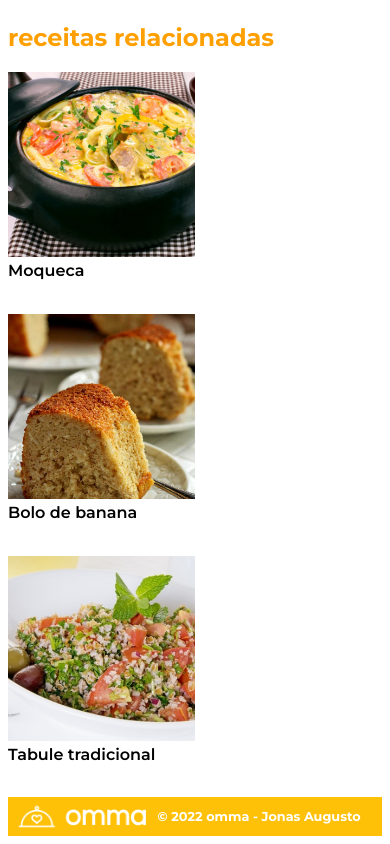
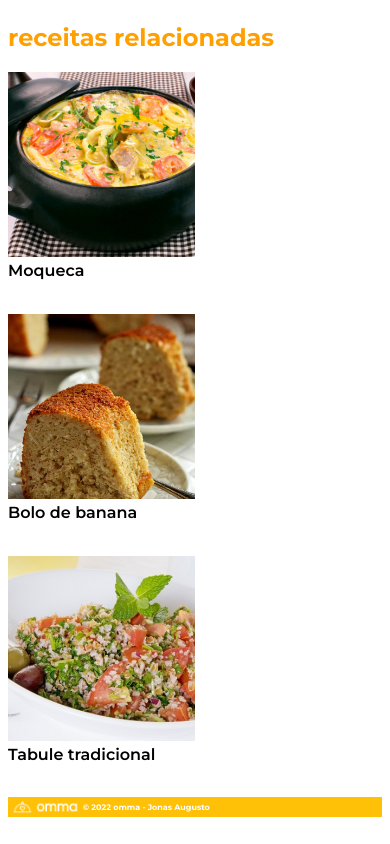
Before and after one commit to jonasaugust1/site-de-receitas, a plain HTML site: page index.html in a window 390 px wide. Shown: the part 2108-2952 px from the top of the page. Drawn offline with Linux system fonts and the light colour scheme.

Commit message:
Alguns ajustes no footer

```diff
--- a/style/style.css
+++ b/style/style.css
@@ -141,7 +141,7 @@ footer{
 }
 
 footer img{
-    width: 40%;
+    width: 20%;
 }
 
 footer span{
@@ -209,13 +209,10 @@ footer span{
         margin-bottom: 20%;
     }
 
-    /* footer img{
-        width: 40%;
+    footer span{
+        font-size: 50%;
     }
 
-    footer span{
-        font-size:  50%;
-    } */
 }
 
 @media only screen and (max-width: 980px){
```
